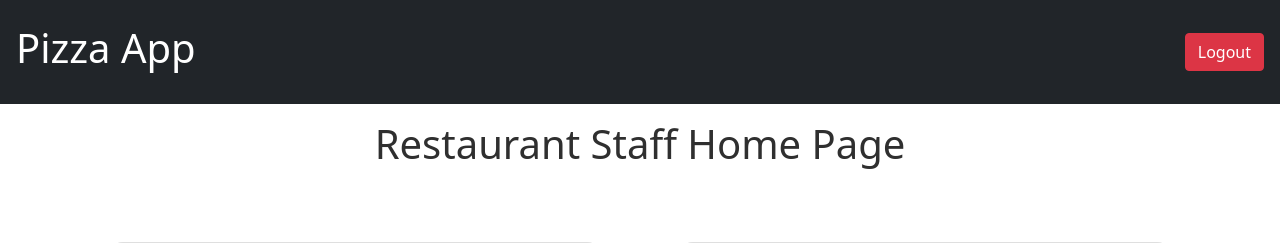
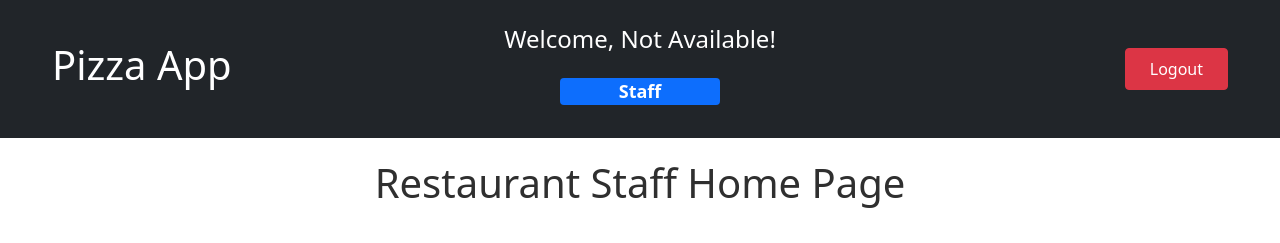
Before and after one commit to Ashraf840/PIzza-Restaurant-App, a Django app: page /restaurant/ in a window 1280 px wide. Shown: the top 243 px of the page. Run offline with Django 3.2, Linux system fonts and the light colour scheme; the visitor is signed in with stand-in values (Sample User, id 1); some libraries are stand-ins or nearby versions.

Commit message:
Add a badge in the nav-bar which indicates the user-type

```diff
--- a/pizzaProj/templates/base.html
+++ b/pizzaProj/templates/base.html
@@ -20,12 +20,41 @@
 <body class="d-flex flex-column min-vh-100">
 
     <!-- Header/ Nav-bar -->
-    <header class="navbar navbar-dark bg-dark mb-4 px-3 p-4">
-        <a href="{% url 'homeApplication:homepage' %}" class="text-white" style="min-width: 7rem; text-decoration: none;">
+    <header class="navbar navbar-dark bg-dark mb-4 px-3 p-4 d-flex justify-content-center">
+        <div class="row container-fluid">
+            <div class="col py-2">
+                <a href="{% url 'homeApplication:homepage' %}" class="text-white" style="min-width: 7rem; text-decoration: none;">
+                    <h1> Pizza App </h1>
+                </a>
+            </div>
+            <div class="col d-flex justify-content-center text-white">
+                <h4 class="d-block">
+                    Welcome, {{ user }}!
+                    <!-- <span class="mt-4 bg-secondary d-flex justify-content-center align-items-center">Lorem, ipsum.</span> -->
+                    <span class="badge bg-primary mt-4 d-flex justify-content-center align-items-center"
+                        style="padding: 0.3rem 0; width: 10rem; margin: 0 auto;">
+                        {% if not user.is_staff %}
+                            {% if not user.is_admin %}
+                                {% if not user.is_superuser %}
+                                    Customer
+                                {% endif %}
+                            {% endif %}
+                        {% else %}
+                            Staff
+                        {% endif %}
+                    </span>
+                </h4>
+            </div>
+            <div class="col py-4 d-flex justify-content-end">
+                <a href="{% url 'userAuth:logout' %}" class="btn btn-danger"
+                    style="padding: 0.5rem 1.5rem;">Logout</a>
+            </div>
+        </div>
+        <!-- <a href="{% url 'homeApplication:homepage' %}" class="text-white" style="min-width: 7rem; text-decoration: none;">
             <h1> Pizza App </h1>
         </a>
         <a href="{% url 'userAuth:logout' %}"
-            class="btn btn-danger">Logout</a>
+            class="btn btn-danger">Logout</a> -->
     </header>
 
     <!-- Main Body Content -->
--- a/pizzaProj/templates/home/index.html
+++ b/pizzaProj/templates/home/index.html
@@ -14,11 +14,6 @@
 {% block content %}
 
     <div class="container">
-        <div class="row" style="margin: 0.5rem 0 1rem 0;">
-            <div class="col d-flex justify-content-center">
-                <h4>Welcome, {{ user }}!</h4>
-            </div>
-        </div>
         <div class="row" style="margin: 0 0 4rem 0;">
             <div class="col py-3 d-flex justify-content-center">
                 <a href="{% url 'homeApplication:order_list' %}"
--- a/pizzaProj/templates/restaurant_staff/index.html
+++ b/pizzaProj/templates/restaurant_staff/index.html
@@ -15,7 +15,7 @@
     <div class="container">
 
         <h1 class="text-center"
-            style="margin: -0.5rem 0 8rem 0;"
+            style="margin: -0.2rem 0 6rem 0;"
             id="heading">Restaurant Staff Home Page</h1>
 
         <div class="row">
```
Also changed, not shown: 1 other file.
